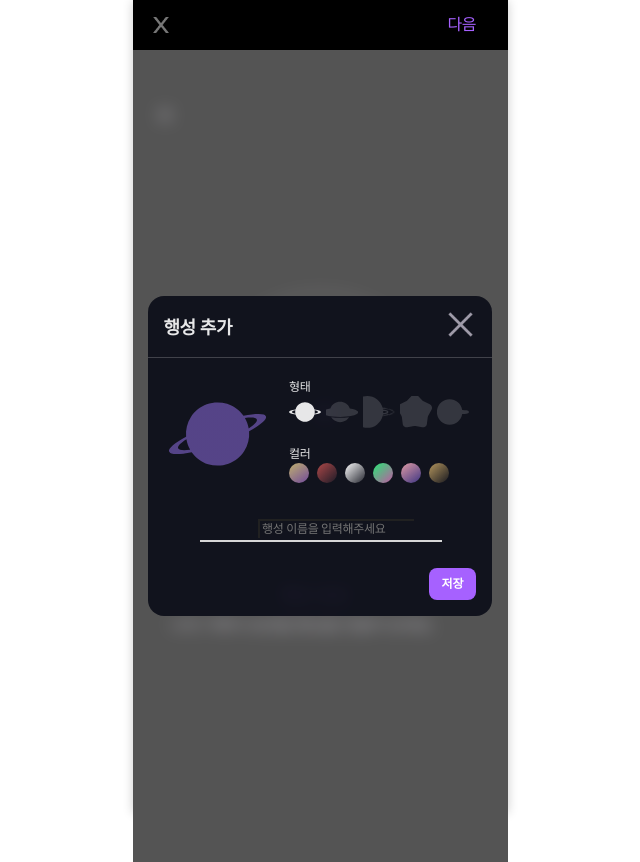
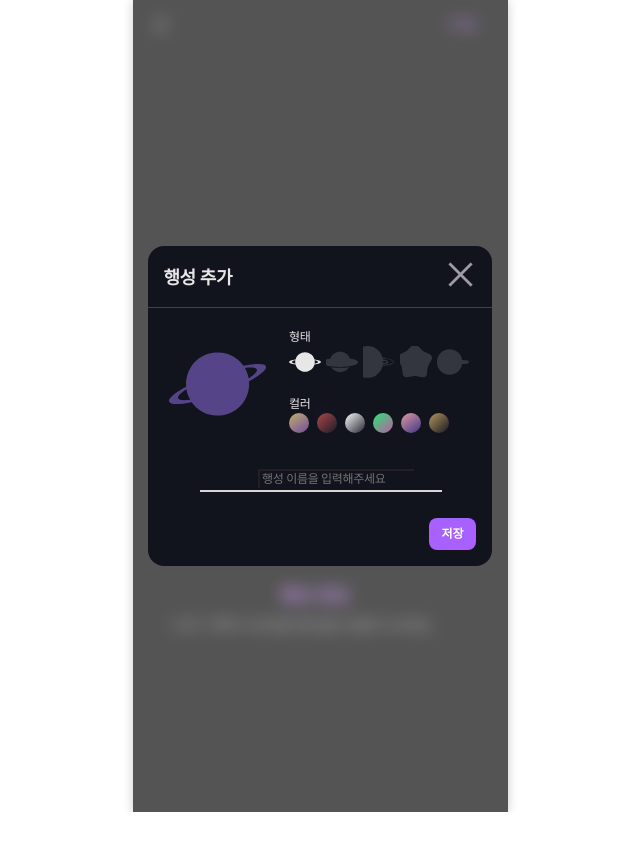
Before and after one commit to KMU-WINK/OMO, a React (Create React App) app in the folder front/: page /create in a window 1280 px wide. Both pictures are taken after a click on the element 640 px from the left and 415 px from the top of the page. Shown: the whole page, without its empty margins (320-960 px from the left). After the commit the page ends 812 px from the top, so only its background shows below. Built offline with nearby package versions, Linux system fonts and the light colour scheme.

Commit message:
Create 중복 Close 삭제

```diff
--- a/front/src/components/create/PlanetCreate.js
+++ b/front/src/components/create/PlanetCreate.js
@@ -89,6 +89,8 @@ export default PlanetCreate;
 
 const Background = styled.div`
     position: relative;
+    left: 0;
+    top:-50px;
     width: 375px;
     height: 812px;
     display: flex;
--- a/front/src/components/create/index.js
+++ b/front/src/components/create/index.js
@@ -34,7 +34,6 @@ const CreateComponent = ()=>{
 
     return (
         <Background>
-            <Button src={close}/>
             {planets.length === 0?<div>
                 <EmptyCircle onClick={()=>{setPlanetVisible(true)}}>
                     <Plus src={plus}></Plus>
@@ -64,10 +63,8 @@ export default CreateComponent;
 
 const Background = styled.div`
   background: black;
-  //position:absolute;
-  //left:0%;
   width: 100%;
-  height: 812px;
+  height: 762px;
   position: relative;
 `;
 
```
